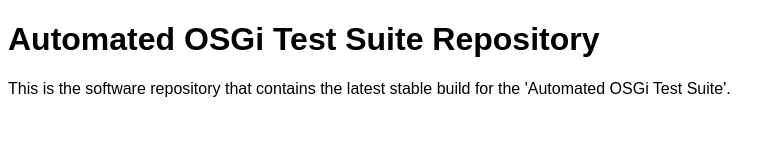
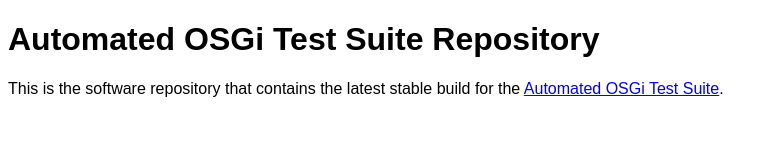
Before and after one commit to rherrmann/osgi-testsuite, a plain HTML site: page com.codeaffine.osgi.testsuite.releng/repository/rootfiles/index.html in a window 1280 px wide. Shown: the whole page, without its empty margins (0-784 px from the left). Drawn offline with Linux system fonts and the light colour scheme.

Commit message:
Add link to GitHub repository

```diff
--- a/com.codeaffine.osgi.testsuite.releng/repository/rootfiles/index.html
+++ b/com.codeaffine.osgi.testsuite.releng/repository/rootfiles/index.html
@@ -14,7 +14,7 @@
     <h1>Automated OSGi Test Suite Repository</h1>
     <p>
       This is the software repository that contains the latest stable build for the
-      'Automated OSGi Test Suite'.
+      <a href="https://github.com/rherrmann/osgi-testsuite">Automated OSGi Test Suite</a>.
     </p>
   </body>
 </html>
```
